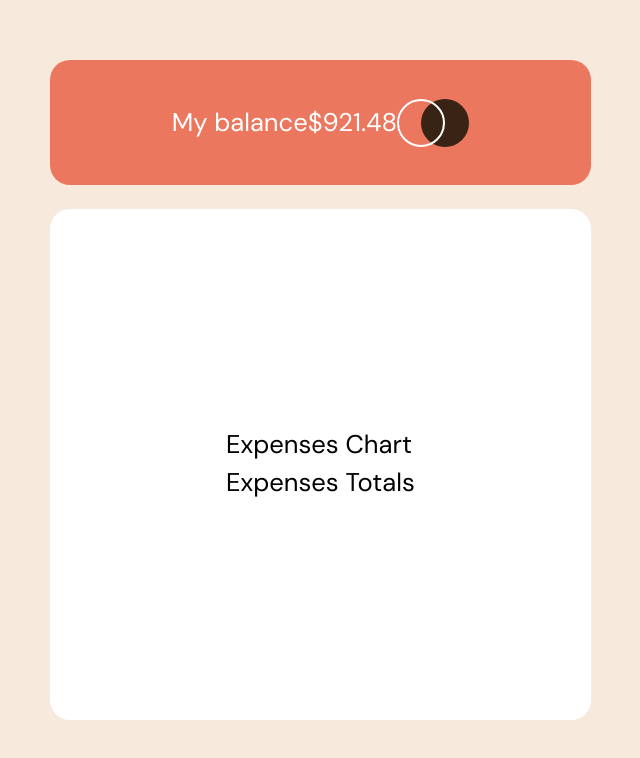
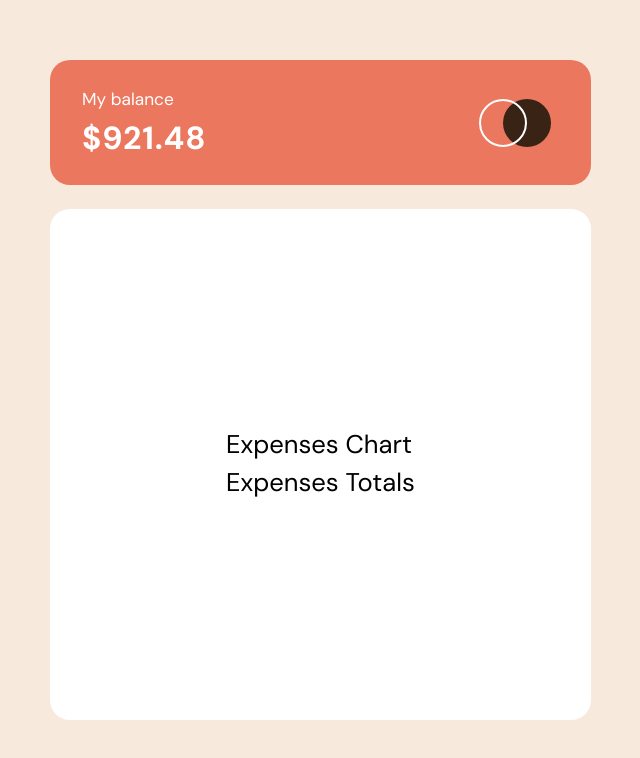
Before and after one commit to pkthunder87/expenses-chart, a React (Vite) app: page / in a window 1280 px wide. Shown: the part 122-880 px from the top of the page, without its empty margins (446-1086 px from the left). Built offline with nearby package versions, Linux system fonts and the light colour scheme.

Commit message:
Feat: Finish static desktop design of ExpensesTop

```diff
--- a/src/components/ExpensesTop.jsx
+++ b/src/components/ExpensesTop.jsx
@@ -1,9 +1,13 @@
 function ExpensesTop() {
   return (
-    <div className="flex h-[7.8rem] w-[33.8rem] items-center justify-center rounded-[20px] bg-soft-red text-white">
-      <h2>My balance</h2>
-      <h3>$921.48</h3>
-      <img className="" src={`./logo.svg`} alt="Two alternating circles logo" />
+    <div className="grid h-[7.8rem] w-[33.8rem] grid-cols-[80%_20%] grid-rows-2 items-center rounded-[20px] bg-soft-red p-6 pl-8 text-white">
+      <h2 className="-mt-2 text-[1.08rem]">My balance</h2>
+      <img
+        className="row-span-2 ml-[.6rem]"
+        src={`./logo.svg`}
+        alt="Two alternating circles logo"
+      />
+      <h3 className="-mt-2 text-[2rem] font-bold tracking-wide">$921.48</h3>
     </div>
   );
 }
```
